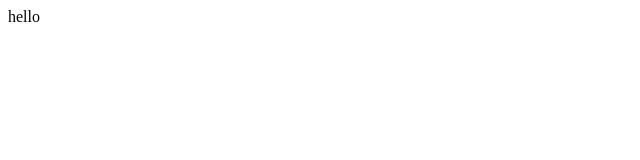
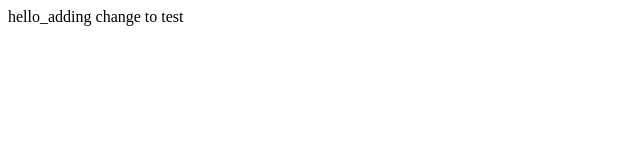
Before and after one commit to tashgit/ohmyfood-repo, a plain HTML site: page index.html in a window 1280 px wide. Shown: the whole page, without its empty margins (0-640 px from the left). Drawn offline with Linux system fonts and the light colour scheme.

Commit message:
made change

```diff
--- a/index.html
+++ b/index.html
@@ -1 +1 @@
-<div>hello</div>
+<div>hello_adding change to test</div>
```
